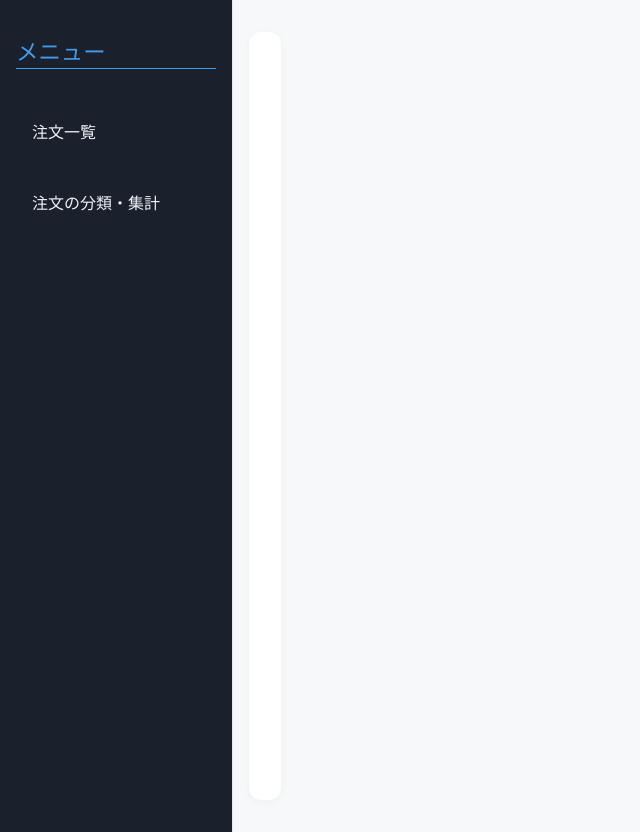
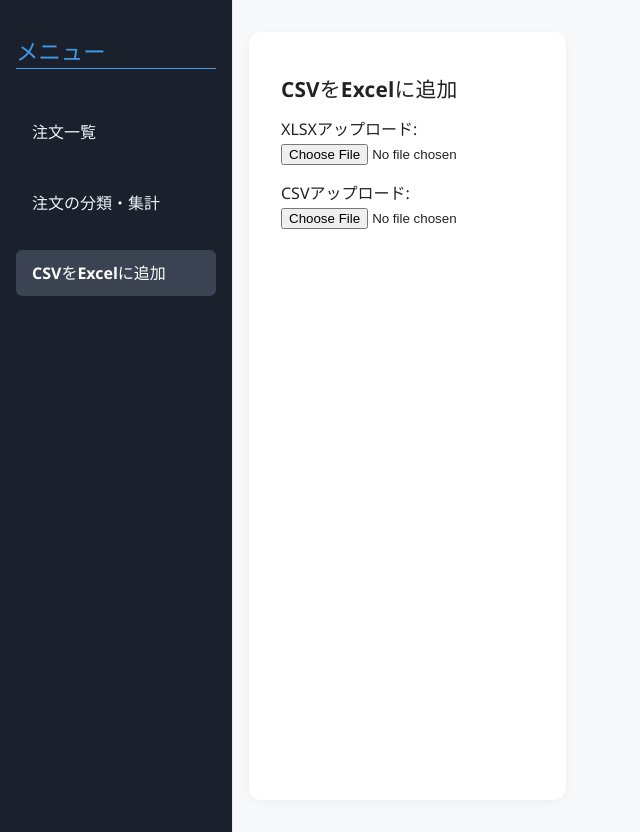
Before and after one commit to katsup07/auto-input-excel-app, a React (Vite) app: page /csv-to-excel in a window 1280 px wide. Before the commit this address had no page. Shown: the whole page, without its empty margins (0-640 px from the left). Built offline with nearby package versions, Linux system fonts and the light colour scheme.

Commit message:
Create feature for adding CSV Data to existing xlsx file

```diff
--- a/src/App.tsx
+++ b/src/App.tsx
@@ -2,6 +2,7 @@ import { BrowserRouter as Router, Routes, Route } from 'react-router-dom'
 import Sidebar from './components/Sidebar'
 import OrderIntake from './pages/OrderIntake'
 import OrderCategorization from './pages/OrderCategorization'
+import CsvToExcel from './pages/CsvToExcel'
 import './index.css'
 
 function App() {
@@ -13,6 +14,7 @@ function App() {
           <Routes>
             <Route path="/" element={<OrderIntake />} />
             <Route path="/categorization" element={<OrderCategorization />} />
+            <Route path="/csv-to-excel" element={<CsvToExcel />} />
           </Routes>
         </div>
       </div>
--- a/src/components/Sidebar.tsx
+++ b/src/components/Sidebar.tsx
@@ -6,6 +6,7 @@ const Sidebar = () => (
     <h2 className="menu">メニュー</h2>
     <NavLink to="/" end>注文一覧</NavLink>
     <NavLink to="/categorization">注文の分類・集計</NavLink>
+    <NavLink to="/csv-to-excel">CSVをExcelに追加</NavLink>
   </nav>
 );
 
--- /dev/null
+++ b/src/pages/CsvToExcel.tsx
@@ -0,0 +1,120 @@
+import React, { useState } from 'react';
+import * as XLSX from 'xlsx';
+
+export default function CsvToExcel() {
+  const [headers, setHeaders] = useState<string[]>([]);
+  const [data, setData] = useState<string[][]>([]);
+  // Excel template workbook state
+  const [templateWb, setTemplateWb] = useState<XLSX.WorkBook | null>(null);
+
+  const handleFileUpload = (e: React.ChangeEvent<HTMLInputElement>) => {
+    const file = e.target.files?.[0];
+    if (!file) return;
+    const reader = new FileReader();
+    reader.onload = (evt) => {
+      const bstr = evt.target?.result;
+      if (!bstr) return;
+      const wb = XLSX.read(bstr as string | ArrayBuffer, { type: 'binary' });
+      const wsName = wb.SheetNames[0];
+      const ws = wb.Sheets[wsName];
+      const rows = XLSX.utils.sheet_to_json<string[]>(ws, { header: 1 });
+      if (rows.length) {
+        setHeaders(rows[0] as string[]);
+        setData(rows.slice(1) as string[][]);
+      }
+    };
+    reader.readAsBinaryString(file);
+  };
+
+  // handle XLSX template upload
+  const handleTemplateUpload = (e: React.ChangeEvent<HTMLInputElement>) => {
+    const file = e.target.files?.[0];
+    if (!file) return;
+    const reader = new FileReader();
+    reader.onload = (evt) => {
+      const bstr = evt.target?.result;
+      if (!bstr) return;
+      const wb = XLSX.read(bstr as string | ArrayBuffer, { type: 'binary' });
+      setTemplateWb(wb);
+    };
+    reader.readAsBinaryString(file);
+  };
+
+  const handleExport = () => {
+    if (templateWb) {
+      // append CSV data rows (skip header) into each sheet of the template
+      templateWb.SheetNames.forEach((sheetName) => {
+        const ws = templateWb.Sheets[sheetName];
+        XLSX.utils.sheet_add_aoa(ws, data, { origin: -1 });
+      });
+      XLSX.writeFile(templateWb, 'export.xlsx');
+    } else {
+      // fallback: create new workbook with CSV content
+      const wb = XLSX.utils.book_new();
+      const wsData = [headers, ...data];
+      const ws = XLSX.utils.aoa_to_sheet(wsData);
+      XLSX.utils.book_append_sheet(wb, ws, 'Sheet1');
+      XLSX.writeFile(wb, 'export.xlsx');
+    }
+  };
+
+  return (
+    <div style={{ padding: 16 }}>
+      <h1 style={{ fontSize: '1.3rem', marginBottom: 16 }}>CSVをExcelに追加</h1>
+      <div style={{ marginBottom: 16 }}>
+        <label>XLSXアップロード:</label>
+       <div><input type="file" accept=".xlsx" onChange={handleTemplateUpload} /></div>
+      </div>
+      <div style={{ marginBottom: 16 }}>
+        <label>CSVアップロード:</label>
+        <div><input type="file" accept=".csv" onChange={handleFileUpload} /></div>
+      </div>
+
+      {data.length > 0 && (
+        <>
+          <button
+            onClick={handleExport}
+            style={{
+              marginTop: 16,
+              padding: '0.5em 1em',
+              backgroundColor: '#007bff',
+              color: '#fff',
+              border: 'none',
+              borderRadius: 4,
+              cursor: 'pointer'
+            }}
+          >
+            出力 (XLSX)
+          </button>
+          <div style={{ overflowX: 'auto', marginTop: 16 }}>
+            <table style={{ width: '100%', borderCollapse: 'collapse' }}>
+              <thead>
+                <tr>
+                  {headers.map((h, idx) => (
+                    <th
+                      key={idx}
+                      style={{ border: '1px solid #ccc', padding: '8px', background: '#f0f0f0' }}
+                    >
+                      {h}
+                    </th>
+                  ))}
+                </tr>
+              </thead>
+              <tbody>
+                {data.map((row, rIdx) => (
+                  <tr key={rIdx}>
+                    {row.map((cell, cIdx) => (
+                      <td key={cIdx} style={{ border: '1px solid #ccc', padding: '8px' }}>
+                        {cell}
+                      </td>
+                    ))}
+                  </tr>
+                ))}
+              </tbody>
+            </table>
+          </div>
+        </>
+      )}
+    </div>
+  );
+}
--- a/src/pages/OrderCategorization.tsx
+++ b/src/pages/OrderCategorization.tsx
@@ -80,6 +80,13 @@ export default function OrderCategorization() {
           <FaDownload style={{ fontSize: '1em' }} /> PDF出力
         </button>
       </div>
+      {/* --- Vimeo埋め込みサンプル --- */}
+      <div style={{ margin: '24px 0', textAlign: 'center' }}>
+        <h2 style={{ fontSize: '1.1rem', color: '#555' }}>Vimeo動画サンプル</h2>
+        <div style={{ display: 'inline-block', border: '1px solid #ccc', borderRadius: 8, overflow: 'hidden', boxShadow: '0 2px 8px rgba(0,0,0,0.07)' }}>
+          <iframe src="https://player.vimeo.com/video/76979871" width="480" height="270" frameBorder="0" allow="autoplay; fullscreen; picture-in-picture" allowFullScreen title="Vimeo Sample"></iframe>
+        </div>
+      </div>
       <div className="tabs" style={{ marginTop: '1rem', display: 'flex', alignItems: 'center' }}>
         {funeralTabs.map((key, idx) => (
           <button
```
